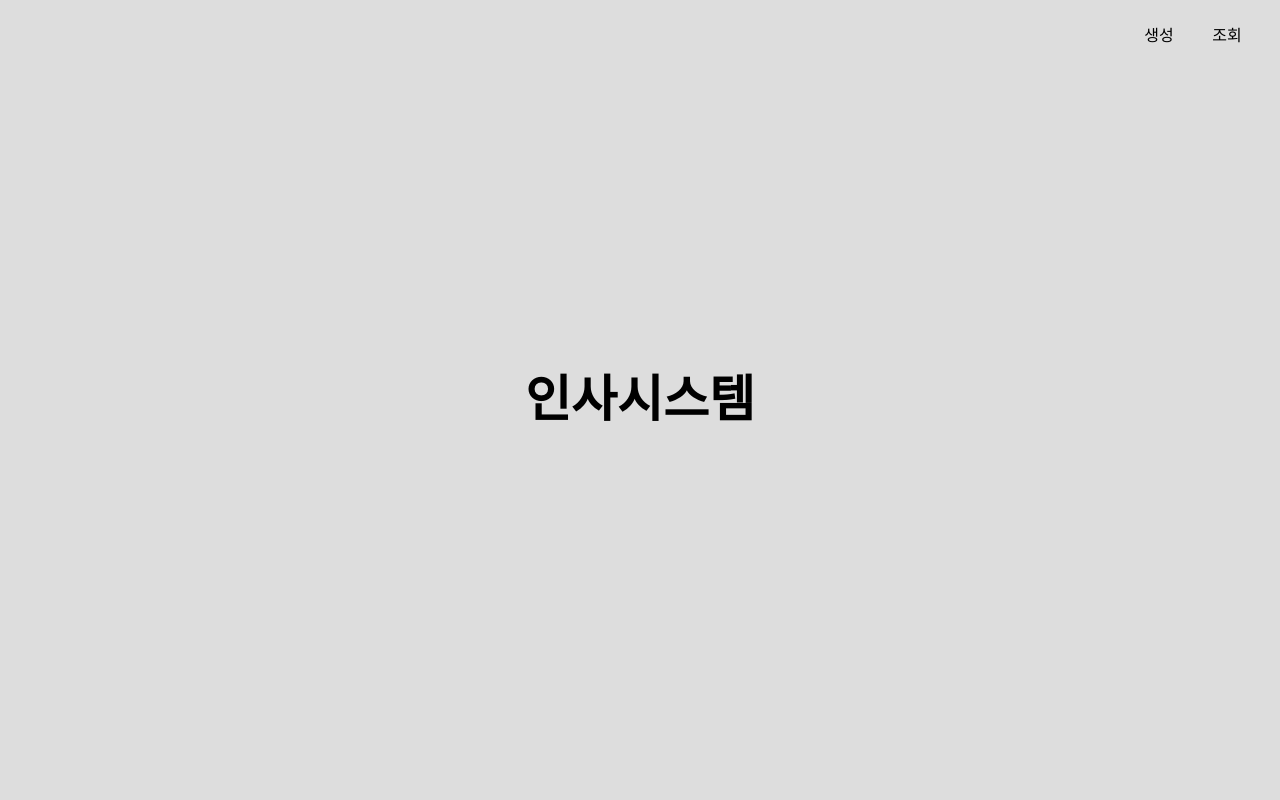
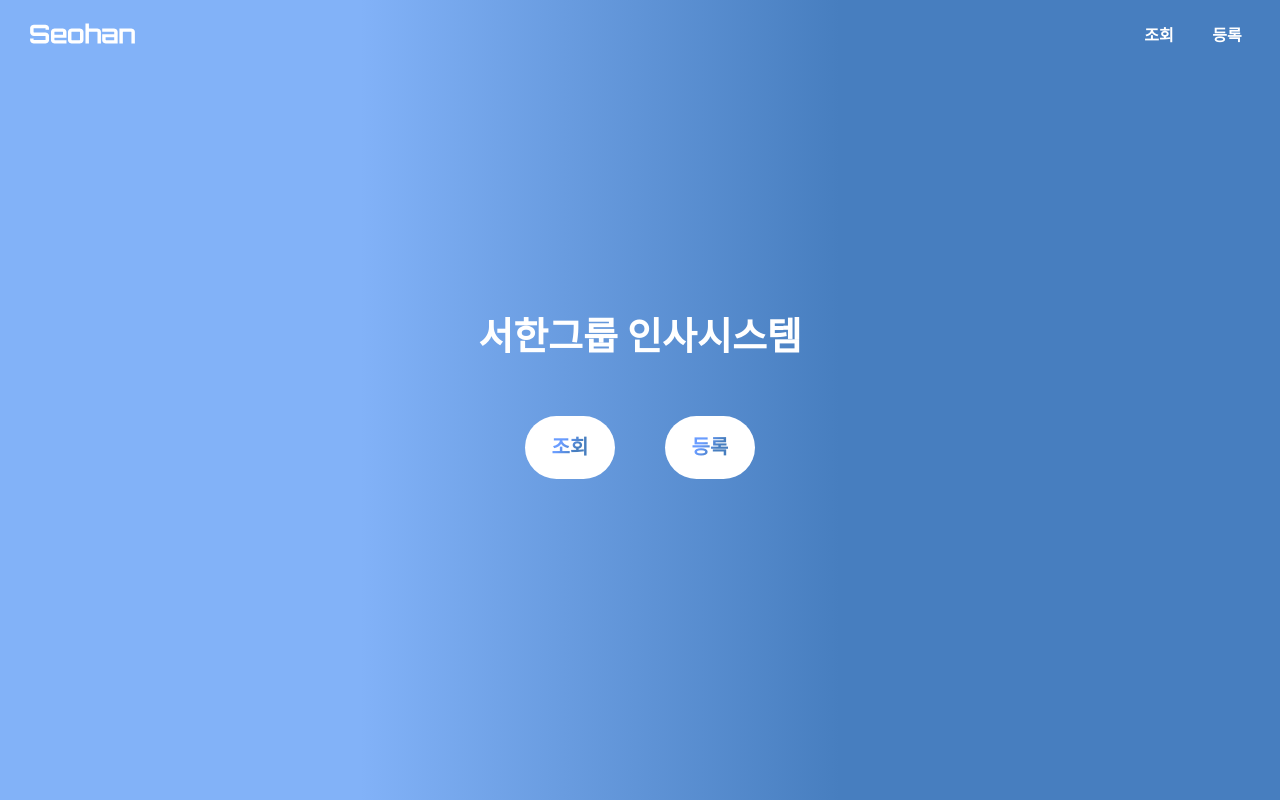
Before and after one commit to developerbugi/PMS-Project, a React (Create React App) app in the folder frontend/: page / in a window 1280 px wide. Built offline with nearby package versions, Linux system fonts and the light colour scheme.

Commit message:
:lipstick: 메인화면 구현 및 배경색 지정
페이지 이동 라우터, 메인페이지, 전체 색 지정 완료

```diff
--- a/frontend/src/components/common/Header.js
+++ b/frontend/src/components/common/Header.js
@@ -1,6 +1,9 @@
-import React, { useState, useEffect, useRef } from "react";
+import React from "react";
+import { NavLink } from "react-router-dom";
 import styled from "styled-components";
-import { NavLink } from "react-router-dom";
+
+// 로고 이미지
+import logo from "../../assets/img/logo-name.svg";
 
 const Navbar = styled.nav`
   position: absolute;
@@ -43,7 +46,7 @@ const SLogoImg = styled.img`
 
 const SP = styled.p`
   font-size: 16px;
-  color: black;
+  font-weight: 600;
   :hover {
     font-weight: 700;
   }
@@ -64,42 +67,23 @@ const nonActiveStyle = {
 
 // 네비게이션 바
 const Header = () => {
-  // dropdown 메뉴
-  const [isdrop, setIsdrop] = useState(false);
-  const dropdownHandler = () => {
-    setIsdrop(!isdrop);
-  };
-  const dropdownHide = () => {
-    setIsdrop(false);
-  };
-
   return (
     <>
       <Navbar id="navbar">
         <NavLeftDiv>
-          <NavDiv onClick={dropdownHide}>
+          <NavDiv>
             <NavLink
               style={({ isActive }) =>
                 isActive ? activeStyle : nonActiveStyle
               }
               to="/"
             >
-              {/* <SLogoImg id="logo" src={logo} alt="#" /> */}
+              <SLogoImg id="logo" src={logo} alt="#" />
             </NavLink>
           </NavDiv>
         </NavLeftDiv>
         <NavRightDiv>
-          <NavDiv onClick={dropdownHide}>
-            <NavLink
-              style={({ isActive }) =>
-                isActive ? activeStyle : nonActiveStyle
-              }
-              to="/join"
-            >
-              <SP className="text">생성</SP>
-            </NavLink>
-          </NavDiv>
-          <NavDiv onClick={dropdownHide}>
+          <NavDiv>
             <NavLink
               style={({ isActive }) =>
                 isActive ? activeStyle : nonActiveStyle
@@ -109,9 +93,20 @@ const Header = () => {
               <SP className="text">조회</SP>
             </NavLink>
           </NavDiv>
+          <NavDiv>
+            <NavLink
+              style={({ isActive }) =>
+                isActive ? activeStyle : nonActiveStyle
+              }
+              to="/join"
+            >
+              <SP className="text">등록</SP>
+            </NavLink>
+          </NavDiv>
         </NavRightDiv>
       </Navbar>
     </>
   );
 };
+
 export default Header;
--- a/frontend/src/pages/JoinEmployeePage.js
+++ b/frontend/src/pages/JoinEmployeePage.js
@@ -1,12 +1,26 @@
 import React from "react";
 import styled from "styled-components";
 
-const HumanSearchPage = () => {
+const JoinEmployeePage = () => {
   return (
-    <>
+    <SWrap>
       <h1>사번조회 페이지</h1>
-    </>
+    </SWrap>
   );
 };
 
-export default HumanSearchPage;
+const SWrap = styled.div`
+  height: 100vh;
+  display: flex;
+  justify-content: center;
+  align-items: center;
+  flex-direction: column;
+  background-image: linear-gradient(
+    90deg,
+    #82b2f8 28.12%,
+    #477ebf 65.62%,
+    #477ebf 100%
+  );
+`;
+
+export default JoinEmployeePage;
--- a/frontend/src/pages/MainPage.js
+++ b/frontend/src/pages/MainPage.js
@@ -1,4 +1,5 @@
 import React from "react";
+import { useNavigate } from "react-router-dom";
 import styled from "styled-components";
 
 const SWrap = styled.div`
@@ -6,17 +7,76 @@ const SWrap = styled.div`
   display: flex;
   justify-content: center;
   align-items: center;
+  flex-direction: column;
+  background-image: linear-gradient(
+    90deg,
+    #82b2f8 28.12%,
+    #477ebf 65.62%,
+    #477ebf 100%
+  );
 `;
+
 const STitle = styled.h1`
-  font-size: 5rem;
+  font-size: 3.8rem;
+  color: white;
 `;
-const SLogo = styled.img``;
+
+const SButton = styled.button`
+  cursor: pointer;
+  display: block;
+  margin: 4vh auto;
+  width: 90px;
+  height: 63px;
+  border: none;
+  border-radius: 999px;
+  font-size: 13px;
+  font-family: "Pretendard Variable";
+  font-weight: bold;
+  background: white;
+`;
+
+const SButtonText = styled.span`
+  font-size: 20px;
+  font-family: "Pretendard Variable";
+  font-weight: bold;
+  background-image: linear-gradient(
+    125.02deg,
+    #699cff 28.12%,
+    #477ebf 65.62%,
+    #477ebf 100%
+  );
+  -webkit-background-clip: text;
+  -webkit-text-fill-color: transparent;
+`;
+
+const SButtonDiv = styled.div`
+  display: flex;
+  justify-content: space-between;
+  gap: 5rem;
+`;
 
 const MainPage = () => {
+  const navigate = useNavigate();
+
+  const navigateToSearch = () => {
+    navigate("/search");
+  };
+
+  const navigateToJoin = () => {
+    navigate("/join");
+  };
+
   return (
     <SWrap>
-      <SLogo></SLogo>
-      <STitle>인사시스템</STitle>
+      <STitle>서한그룹 인사시스템</STitle>
+      <SButtonDiv>
+        <SButton onClick={navigateToSearch}>
+          <SButtonText>조회</SButtonText>
+        </SButton>
+        <SButton onClick={navigateToJoin}>
+          <SButtonText>등록</SButtonText>
+        </SButton>
+      </SButtonDiv>
     </SWrap>
   );
 };
--- a/frontend/src/pages/SeachEmployeePage.js
+++ b/frontend/src/pages/SeachEmployeePage.js
@@ -45,6 +45,7 @@ const SearchEmployeePage = () => {
   };
 
   return (
+    <SWrap>
       <EmployeeSystemContainer>
         <Header>
           <h1>직원 정보 시스템</h1>
@@ -180,11 +181,25 @@ const SearchEmployeePage = () => {
           </div>
         </main>
       </EmployeeSystemContainer>
+    </SWrap>
   );
 };
 
+const SWrap = styled.div`
+  height: 100vh;
+  display: flex;
+  justify-content: center;
+  align-items: center;
+  flex-direction: column;
+  background-image: linear-gradient(
+    90deg,
+    #82b2f8 28.12%,
+    #477ebf 65.62%,
+    #477ebf 100%
+  );
+`;
+
 const EmployeeSystemContainer = styled.div`
-  font-family: "Arial", sans-serif;
   max-width: 1000px;
   margin: auto;
   padding: 20px;
```
Also changed, not shown: frontend/src/assets/img/logo-name.svg (added), frontend/src/assets/img/logo.png (added). Lines whose indentation alone changed are shown as unchanged.
